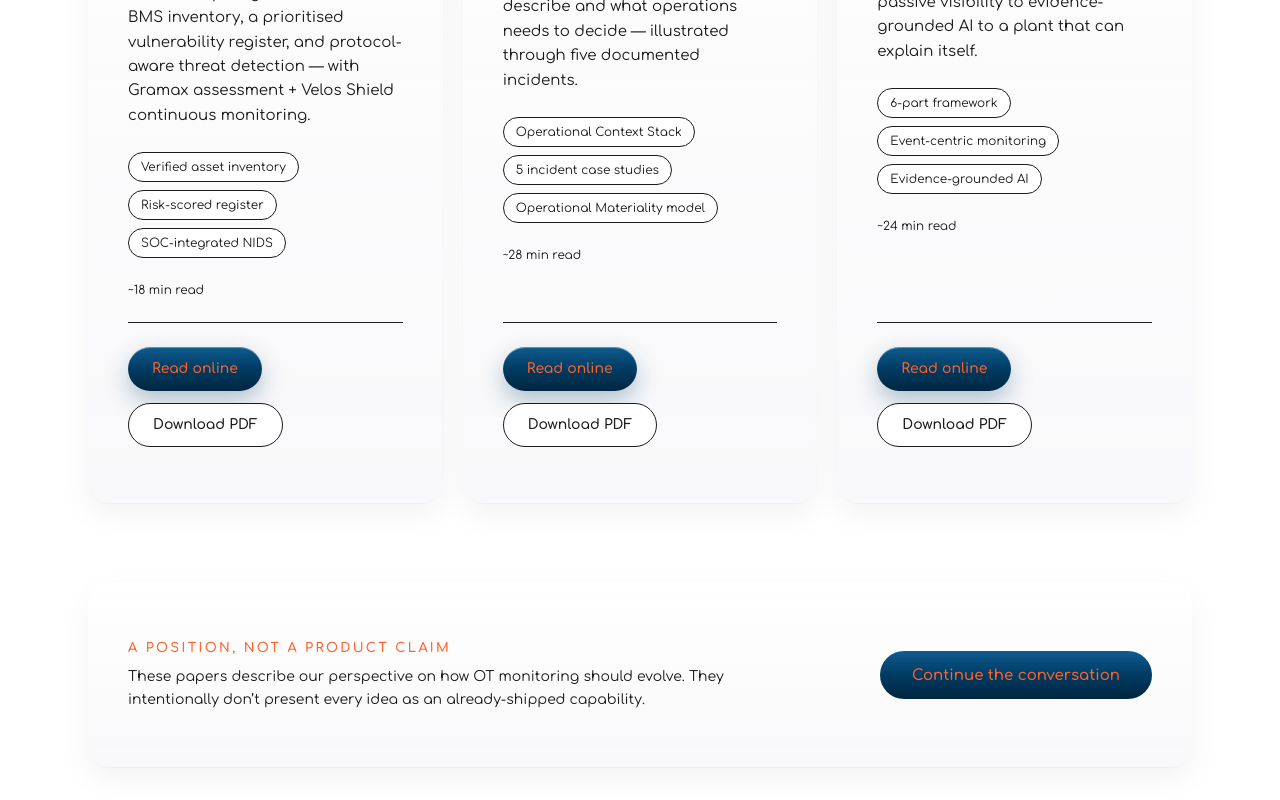
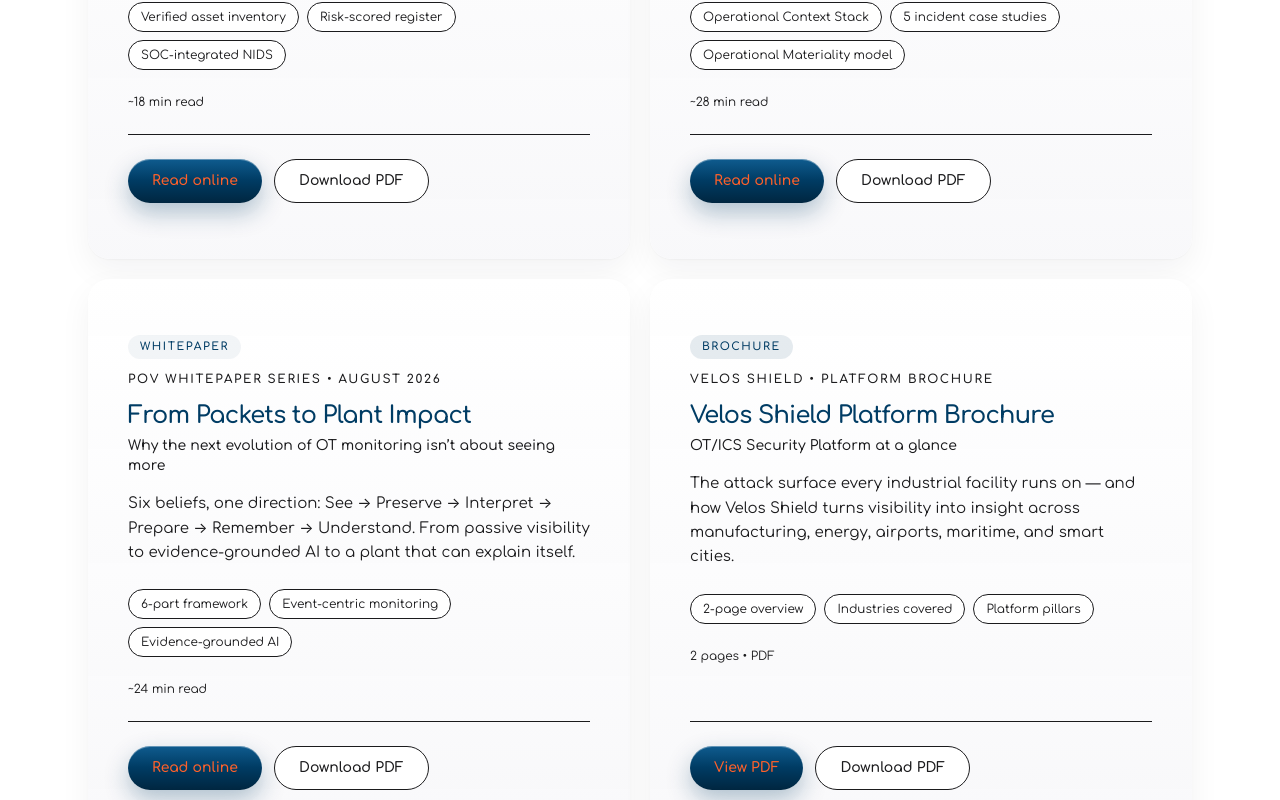
Before and after one commit to jl090909/velos2, a Next.js app: page /resources in a window 1280 px wide. Shown: the part 1080-1880 px from the top of the page. Built offline with nearby package versions, Linux system fonts and the light colour scheme.

Commit message:
feat(resources): add platform brochure card with PDF link

```diff
--- a/src/app/resources/page.tsx
+++ b/src/app/resources/page.tsx
@@ -3,10 +3,23 @@ import { Card, CardContent } from '@/components/ui/card';
 
 export const metadata = {
   title: 'Resources — Velos Shield POV Whitepaper Series',
-  description: 'Point-of-view whitepapers and case studies on OT cyber risk, operational context, and the future of OT monitoring.',
+  description: 'Point-of-view whitepapers, case studies, and brochures on OT cyber risk, operational context, and the future of OT monitoring.',
 };
 
-const papers = [
+type Paper = {
+  slug: string;
+  kind: string;
+  series: string;
+  title: string;
+  subtitle: string;
+  desc: string;
+  points: string[];
+  readTime: string;
+  file: string;
+  direct?: boolean;
+};
+
+const papers: Paper[] = [
   {
     slug: 'airport-bms-cybersecurity-case-study',
     kind: 'Case Study',
@@ -40,6 +53,18 @@ const papers = [
     readTime: '~24 min read',
     file: '/resources/from-packets-to-plant-impact.pdf',
   },
+  {
+    slug: 'brochure',
+    kind: 'Brochure',
+    series: 'Velos Shield • Platform Brochure',
+    title: 'Velos Shield Platform Brochure',
+    subtitle: 'OT/ICS Security Platform at a glance',
+    desc: 'The attack surface every industrial facility runs on — and how Velos Shield turns visibility into insight across manufacturing, energy, airports, maritime, and smart cities.',
+    points: ['2-page overview', 'Industries covered', 'Platform pillars'],
+    readTime: '2 pages • PDF',
+    file: '/velosshield-brochure.pdf',
+    direct: true,
+  },
 ];
 
 export default function ResourcesPage() {
@@ -54,13 +79,13 @@ export default function ResourcesPage() {
             <div className="absolute inset-0 bg-[linear-gradient(180deg,rgba(0,0,0,.25)_0%,rgba(0,0,0,.55)_100%)]" />
             <CardContent className="relative flex min-h-[380px] md:h-[480px] flex-col justify-end p-8 md:p-12 text-white">
               <p className="text-[13px] font-semibold tracking-[.18em] uppercase text-white/70 mb-3">
-                Resources • Whitepapers & Case Studies
+                Resources • Whitepapers, Case Studies & Brochures
               </p>
               <h1 className="text-3xl md:text-6xl font-bold tracking-[-.05em] leading-[1.02] mb-5 max-w-3xl">
                 Rethinking OT security, in plain operational terms.
               </h1>
               <p className="text-base md:text-xl text-white/80 max-w-2xl mb-8">
-                Point-of-view papers and field case studies on closing the gap between what OT security tools see and what plant, security, and executive teams need to know.
+                Point-of-view papers, field case studies, and the platform brochure on closing the gap between what OT security tools see and what plant, security, and executive teams need to know.
               </p>
               <div className="mt-2 flex flex-wrap gap-3 text-xs text-white/70">
                 {['Ungated • free to read', 'HTML + PDF download', 'Board-ready frameworks'].map((tag) => (
@@ -75,12 +100,12 @@ export default function ResourcesPage() {
       </section>
 
       <section className="py-10 max-w-6xl mx-auto px-6">
-        <div className="grid md:grid-cols-2 xl:grid-cols-3 gap-5">
+        <div className="grid md:grid-cols-2 gap-5">
           {papers.map((p) => (
             <Card key={p.slug} className="overflow-hidden flex flex-col hover:-translate-y-1.5 hover:shadow-[0_18px_45px_rgba(15,23,42,.10)] transition-all duration-300">
               <CardContent className="p-9 md:p-10 flex flex-col flex-1">
                 <div className="flex items-center gap-2 mb-3">
-                  <span className={`text-[11px] font-semibold tracking-[.14em] uppercase px-3 py-1 rounded-full ${p.kind === 'Case Study' ? 'bg-[#FF612A]/10 text-[#FF612A]' : 'bg-[#003C64]/5 text-[#003C64]'}`}>
+                  <span className={`text-[11px] font-semibold tracking-[.14em] uppercase px-3 py-1 rounded-full ${p.kind === 'Case Study' ? 'bg-[#FF612A]/10 text-[#FF612A]' : p.kind === 'Brochure' ? 'bg-[#003C64]/10 text-[#003C64]' : 'bg-[#003C64]/5 text-[#003C64]'}`}>
                     {p.kind}
                   </span>
                 </div>
@@ -97,12 +122,23 @@ export default function ResourcesPage() {
                 </div>
                 <p className="text-xs text-muted-foreground mb-6">{p.readTime}</p>
                 <div className="mt-auto flex flex-wrap gap-3 pt-6 border-t border-border/50">
+                  {p.direct ? (
+                    <a
+                      href={p.file}
+                      target="_blank"
+                      rel="noreferrer"
+                      className="inline-flex items-center justify-center rounded-full h-11 px-6 text-[14px] font-semibold bg-[linear-gradient(180deg,#0f5c8f_0%,#003C64_48%,#002640_100%)] text-[#FF612A] shadow-[0_1px_0_rgba(255,255,255,.35)_inset,0_10px_25px_rgba(0,60,100,.3)] hover:bg-[linear-gradient(180deg,#ff8a4d_0%,#FF612A_48%,#e04f0a_100%)] hover:text-[#003C64] transition-all no-underline"
+                    >
+                      View PDF
+                    </a>
+                  ) : (
                     <Link
                       href={`/resources/${p.slug}`}
                       className="inline-flex items-center justify-center rounded-full h-11 px-6 text-[14px] font-semibold bg-[linear-gradient(180deg,#0f5c8f_0%,#003C64_48%,#002640_100%)] text-[#FF612A] shadow-[0_1px_0_rgba(255,255,255,.35)_inset,0_10px_25px_rgba(0,60,100,.3)] hover:bg-[linear-gradient(180deg,#ff8a4d_0%,#FF612A_48%,#e04f0a_100%)] hover:text-[#003C64] transition-all no-underline"
                     >
                       Read online
                     </Link>
+                  )}
                   <a
                     href={p.file}
                     download
```
Lines whose indentation alone changed are shown as unchanged.
